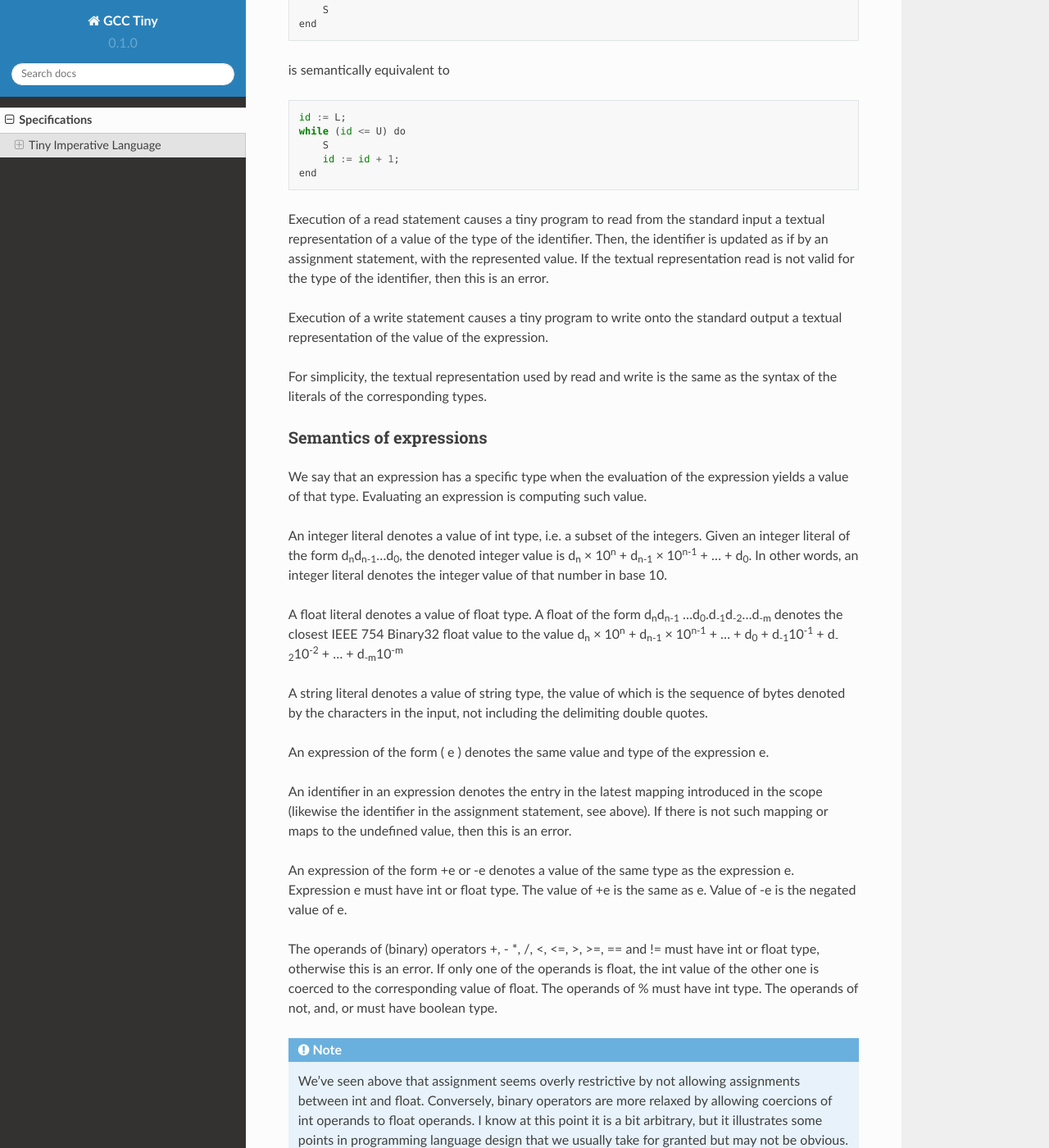
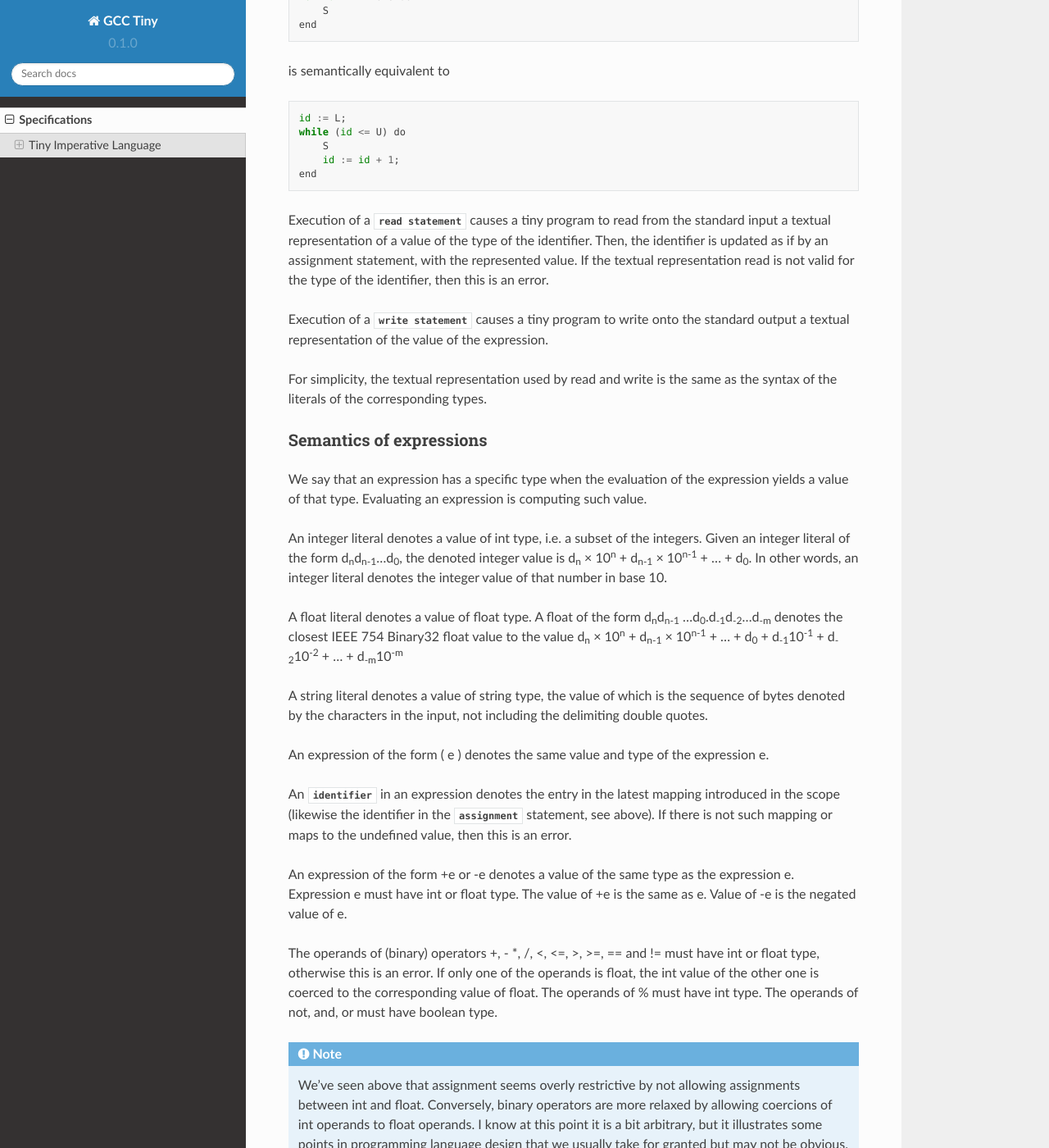
Before and after one commit to GCC-Tiny/gcc-tiny-docs-rtd, a Sphinx documentation site: the page built from docs/source/part01.rst, in a window 1280 px wide and 1400 px high, scrolled down 5984 px. Shown: the whole window at 82% size. Built offline with Sphinx 7.4.7 and the Read the Docs theme 2.0.0, drawn with Linux system fonts in a browser that asks for light colours; part of the change alters nothing that is shown; some of the changed text lies outside the part shown.

```diff
--- a/docs/source/part01.rst
+++ b/docs/source/part01.rst
@@ -315,7 +315,7 @@ is an error. If the value of the condition is false, nothing is executed. If the
 of the condition is true, then the statement* is executed and then the while
 statement is executed again.
 
-A for statement of the form
+A :token:`for statement <Tiny:for>` of the form
 
 .. code-block::
 
@@ -333,12 +333,12 @@ is semantically equivalent to
         id := id + 1;
     end
 
-Execution of a read statement causes a tiny program to read from the standard input a
+Execution of a :token:`read statement <Tiny:read>` causes a tiny program to read from the standard input a
 textual representation of a value of the type of the identifier. Then, the identifier
 is updated as if by an assignment statement, with the represented value. If the textual
 representation read is not valid for the type of the identifier, then this is an error.
 
-Execution of a write statement causes a tiny program to write onto the standard output
+Execution of a :token:`write statement <Tiny:write>` causes a tiny program to write onto the standard output
 a textual representation of the value of the expression.
 
 For simplicity, the textual representation used by read and write is the
@@ -367,8 +367,8 @@ bytes denoted by the characters in the input, not including the delimiting doubl
 An expression of the form ( e ) denotes the same value and type
 of the expression e.
 
-An identifier in an expression denotes the entry in the latest mapping introduced in the
-scope (likewise the identifier in the assignment statement, see above). If there is not
+An :token:`~Tiny:identifier` in an expression denotes the entry in the latest mapping introduced in the
+scope (likewise the identifier in the :token:`~Tiny:assignment` statement, see above). If there is not
 such mapping or maps to the undefined value, then this is an error.
 
 An expression of the form +e or -e denotes a value of the same
```
